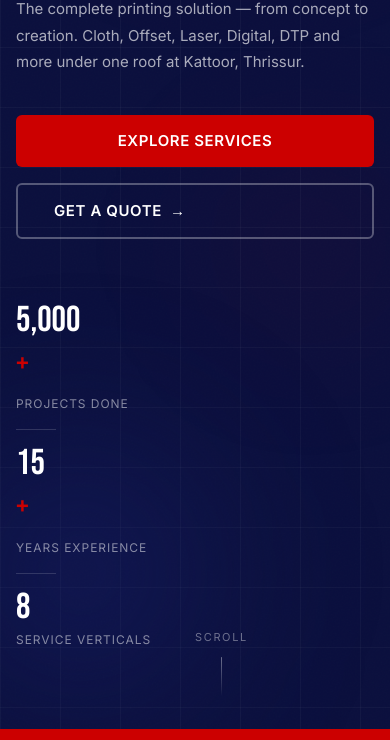
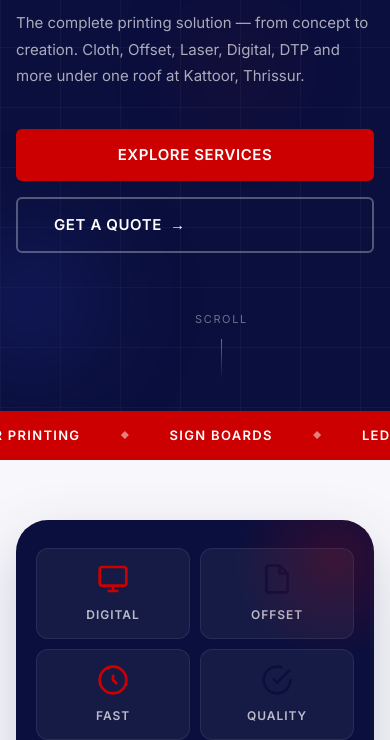
Before and after one commit to ajasjaleel253/freelance-work-trynet-website, a plain HTML site: page index.html in a window 390 px wide. Shown: the part 433-1173 px from the top of the page. Drawn offline with nearby package versions, Linux system fonts and the light colour scheme.

Commit message:
Add files via upload

```diff
--- a/index.html
+++ b/index.html
@@ -8,7 +8,7 @@
   <title>Trynet | Designing &amp; Printing – The Complete Printing Solution</title>
   <link rel="preconnect" href="https://fonts.googleapis.com" />
   <link rel="preconnect" href="https://fonts.gstatic.com" crossorigin />
-  <link href="https://fonts.googleapis.com/css2?family=Bebas+Neue&family=Inter:wght@300;400;500;600;700&family=Playfair+Display:wght@700&display=swap" rel="stylesheet" />
+  <link href="https://fonts.googleapis.com/css2?family=Bebas+Neue&family=Inter:wght@400;500;600;700&family=Playfair+Display:wght@700&display=swap" rel="stylesheet" />
   <link rel="stylesheet" href="style.css" />
 </head>
 <body>
@@ -72,22 +72,7 @@
         <a href="#services" class="btn-primary">Explore Services</a>
         <a href="#contact" class="btn-ghost">Get a Quote <span class="arrow-icon">→</span></a>
       </div>
-      <div class="hero-stats">
-        <div class="stat">
-          <span class="stat-num" data-target="5000">0</span><span class="stat-plus">+</span>
-          <span class="stat-label">Projects Done</span>
-        </div>
-        <div class="stat-divider"></div>
-        <div class="stat">
-          <span class="stat-num" data-target="15">0</span><span class="stat-plus">+</span>
-          <span class="stat-label">Years Experience</span>
-        </div>
-        <div class="stat-divider"></div>
-        <div class="stat">
-          <span class="stat-num" data-target="8">0</span><span class="stat-plus"></span>
-          <span class="stat-label">Service Verticals</span>
-        </div>
-      </div>
+
     </div>
     <div class="hero-scroll-indicator">
       <span>Scroll</span>
@@ -190,7 +175,6 @@
 
   <!-- ===== SERVICES ===== -->
   <section id="services" class="services section">
-    <div class="services-bg-accent"></div>
     <div class="container">
       <div class="section-header" data-reveal="up">
         <span class="section-eyebrow">What We Offer</span>
@@ -596,6 +580,6 @@
     <svg viewBox="0 0 24 24" fill="none" stroke="currentColor" stroke-width="2.5"><polyline points="18 15 12 9 6 15"/></svg>
   </button>
 
-  <script src="main.js"></script>
+  <script src="main.js" defer></script>
 </body>
 </html>
--- a/style.css
+++ b/style.css
@@ -45,6 +45,8 @@
 html {
   scroll-behavior: smooth;
   scroll-padding-top: 80px;
+  overflow-x: hidden;
+  width: 100%;
 }
 
 body {
@@ -53,7 +55,13 @@ body {
   color: var(--navy);
   line-height: 1.6;
   overflow-x: hidden;
+  width: 100%;
   cursor: none;
+}
+
+/* Belt-and-suspenders: nothing should ever be wider than the viewport */
+.container, section, header, footer, .hero, .nav {
+  max-width: 100vw;
 }
 
 img { max-width: 100%; display: block; }
@@ -423,6 +431,7 @@ input, textarea, select { font-family: inherit; }
 /* ── HERO ────────────────────────────────────────────────────── */
 .hero {
   min-height: 100vh;
+  min-height: 100dvh;
   background: var(--navy);
   display: flex;
   align-items: center;
@@ -447,12 +456,13 @@ input, textarea, select { font-family: inherit; }
   opacity: 0.4;
 }
 
-.hero-shapes { position: absolute; inset: 0; pointer-events: none; }
+.hero-shapes { position: absolute; inset: 0; pointer-events: none; contain: strict; }
 
 .shape {
   position: absolute;
   border-radius: 50%;
   filter: blur(80px);
+  will-change: transform;
 }
 
 .shape-1 {
@@ -573,45 +583,6 @@ input, textarea, select { font-family: inherit; }
   animation: fadeInUp 0.8s ease 0.4s both;
 }
 
-.hero-stats {
-  display: flex;
-  align-items: center;
-  gap: 32px;
-  animation: fadeInUp 0.8s ease 0.5s both;
-}
-
-.stat {
-  display: flex;
-  flex-direction: column;
-}
-
-.stat-num {
-  font-family: var(--font-display);
-  font-size: clamp(36px, 5vw, 56px);
-  color: var(--white);
-  line-height: 1;
-}
-
-.stat-plus {
-  color: var(--red);
-  font-family: var(--font-display);
-  font-size: 32px;
-}
-
-.stat-label {
-  font-size: 12px;
-  color: rgba(255,255,255,0.5);
-  letter-spacing: 0.08em;
-  text-transform: uppercase;
-  margin-top: 4px;
-}
-
-.stat-divider {
-  width: 1px;
-  height: 48px;
-  background: rgba(255,255,255,0.15);
-}
-
 .hero-scroll-indicator {
   position: absolute;
   bottom: 32px;
@@ -835,16 +806,6 @@ input, textarea, select { font-family: inherit; }
 .services {
   background: var(--white);
   position: relative;
-}
-
-.services-bg-accent {
-  position: absolute;
-  top: 0;
-  right: 0;
-  width: 40%;
-  height: 100%;
-  background: linear-gradient(135deg, var(--off-white) 0%, transparent 60%);
-  pointer-events: none;
 }
 
 .services-tabs {
@@ -1713,8 +1674,6 @@ input, textarea, select { font-family: inherit; }
 
   .hero-headline { font-size: clamp(64px, 20vw, 100px); }
 
-  .hero-stats { gap: 20px; }
-
   .footer-grid { grid-template-columns: 1fr; gap: 36px; }
   .footer-bottom { flex-direction: column; text-align: center; }
 
@@ -1728,6 +1687,17 @@ input, textarea, select { font-family: inherit; }
   .badge-num { font-size: 24px; }
 
   .contact-form-wrap { padding: 32px 24px; }
+
+  .helpline-banner {
+    flex-direction: column;
+    align-items: flex-start;
+    gap: 8px;
+    padding: 18px 20px;
+  }
+  .helpline-banner a { font-size: 22px; }
+
+  .script-row { gap: 10px; flex-wrap: wrap; }
+  .script-sample { font-size: 15px; }
 }
 
 @media (max-width: 480px) {
@@ -1735,8 +1705,39 @@ input, textarea, select { font-family: inherit; }
   .online-cards { grid-template-columns: 1fr; }
   .binding-cards { grid-template-columns: 1fr; }
   .hero-cta { flex-direction: column; }
-  .hero-stats { flex-direction: column; gap: 16px; align-items: flex-start; }
   .stat-divider { width: 40px; height: 1px; }
+
+  .about-card-main { padding: 28px 20px; }
+  .about-icon-grid { gap: 10px; }
+  .icon-block { padding: 14px; }
+  .service-card, .binding-card, .why-card { padding: 24px 20px; }
+  .online-card { padding: 24px 20px; }
+  .dtp-card { padding: 24px 20px; }
+}
+
+/* ── MOBILE PERFORMANCE ──────────────────────────────────────────
+   Blurred, continuously-animating shapes are the single heaviest
+   cost on this page — large filter:blur() layers force the browser
+   to repaint a big area every frame. Phones (and many laptops) have
+   far less GPU headroom than a desktop, so shrink and slow them down
+   instead of running the full desktop effect everywhere. */
+@media (max-width: 768px) {
+  .shape { filter: blur(40px); }
+  .shape-1 { width: 280px; height: 280px; }
+  .shape-2 { width: 220px; height: 220px; }
+  .shape-3 { width: 160px; height: 160px; }
+  .hero-noise { display: none; } /* SVG turbulence filter is costly to paint on mobile GPUs */
+}
+
+/* Turn off purely decorative infinite animations on small screens —
+   they cost battery/CPU on every frame and add nothing essential. */
+@media (max-width: 480px) {
+  .shape-1, .shape-2, .shape-3,
+  .about-badge-float,
+  .scroll-line,
+  .badge-dot {
+    animation: none;
+  }
 }
 
 /* ── REDUCED MOTION ─────────────────────────────────────────── */
```
